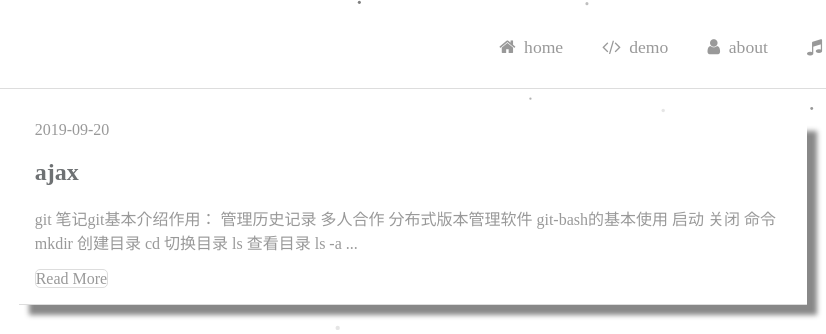
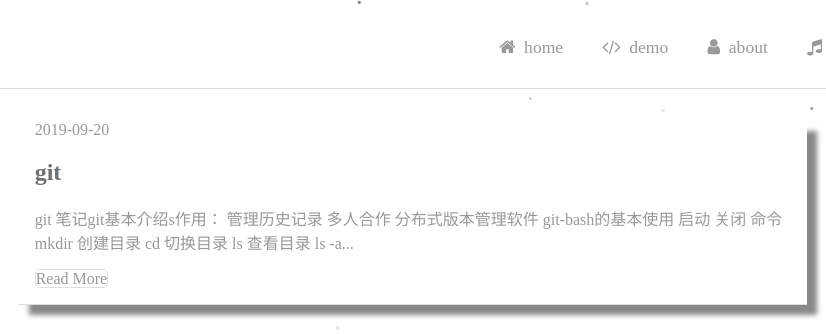
Before and after one commit to jiangyuhang19971225/jiangyuhang19971225.github.io, a plain HTML site: page index.html in a window 1280 px wide. Shown: the top 334 px of the page, 367-1193 px from the left. Drawn offline with nearby package versions, Linux system fonts and the light colour scheme.

Commit message:
Site updated: 2019-09-28 16:01:57

```diff
--- a/index.html
+++ b/index.html
@@ -85,7 +85,7 @@
 	<header class="article-header">
 		<h1 itemprop="name">
 		<a href="/2019/09/20/03-笔记git-note/">
-		ajax
+		git
 		</a>
 		</h1>
 	</header>
@@ -93,7 +93,7 @@
 	<div class="article-entry">
 
 
-			git 笔记git基本介绍作用：
+			git 笔记git基本介绍s作用：
 
 管理历史记录
 多人合作
@@ -106,7 +106,7 @@ git-bash的基本使用
 mkdir 创建目录
 cd 切换目录
 ls 查看目录
-ls -a ...
+ls -a...
 
 			<p class="article-more-link">
 			<a href="/2019/09/20/03-笔记git-note/#more">Read More</a>
```
Also changed, not shown: 2019/09/20/03-笔记git-note/index.html (+3 -3 lines), archives/2019/09/index.html (+1 -1 lines), archives/2019/index.html (+1 -1 lines), archives/index.html (+1 -1 lines).
